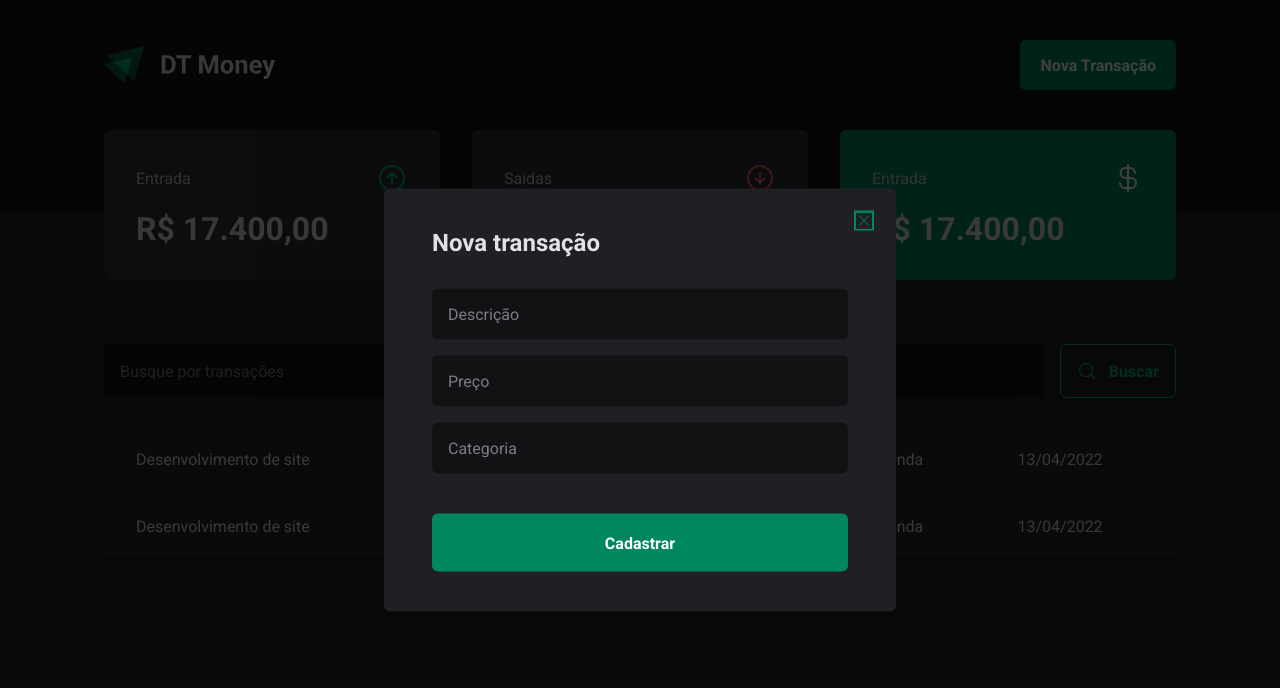
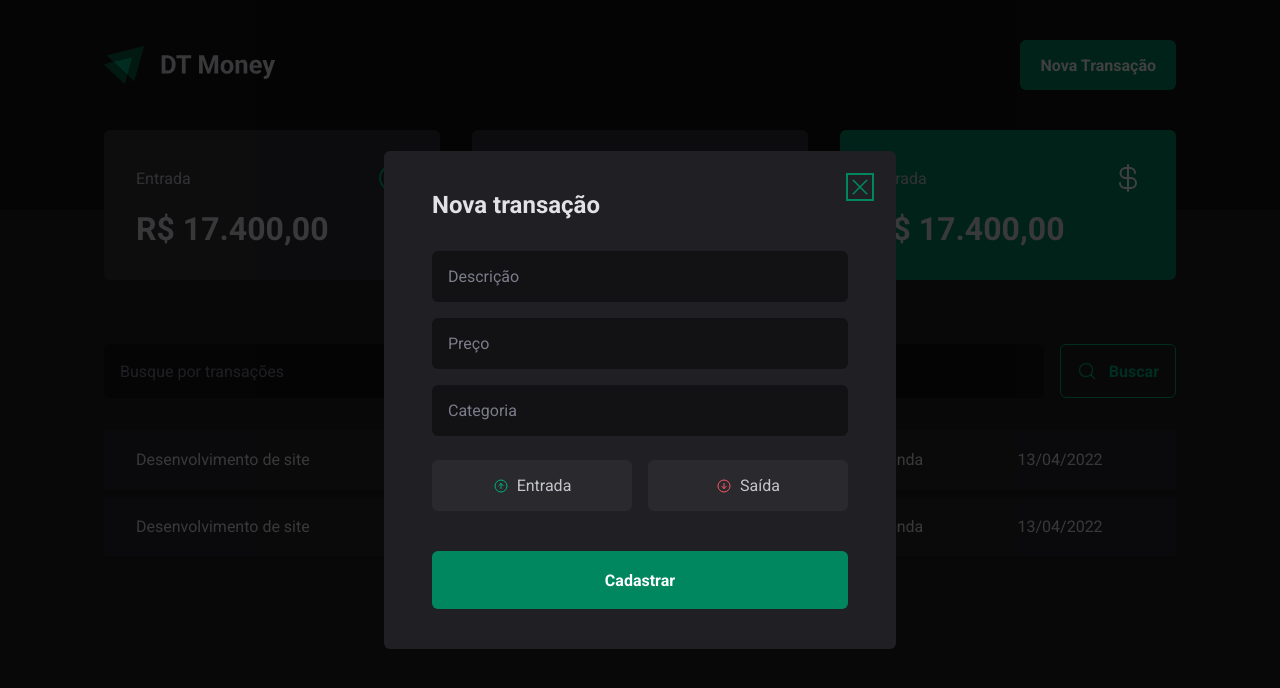
Before and after one commit to mbrenodev/dt-money, a React (Vite) app: page / in a window 1280 px wide. Both pictures are taken after a click on the button "Nova Transação". Shown: the top 688 px of the page. Built offline with nearby package versions, Linux system fonts and the light colour scheme.

Commit message:
Finish layout

```diff
--- a/package.json
+++ b/package.json
@@ -11,6 +11,7 @@
   },
   "dependencies": {
     "@radix-ui/react-dialog": "^1.0.5",
+    "@radix-ui/react-radio-group": "^1.1.3",
     "phosphor-react": "^1.4.1",
     "react": "^18.2.0",
     "react-dom": "^18.2.0",
--- a/src/components/NewTransactionModal/index.tsx
+++ b/src/components/NewTransactionModal/index.tsx
@@ -1,6 +1,7 @@
 import * as Dialog  from "@radix-ui/react-dialog";
-import { CloseButton, Content, Overlay } from "./styles";
-import { X } from "phosphor-react";
+
+import { CloseButton, Content, Overlay, TransactionType, TransactionTypeButton } from "./styles";
+import { ArrowCircleDown, ArrowCircleUp, X } from "phosphor-react";
 
 export function NewTransactionModal() {
   return (
@@ -11,12 +12,23 @@
         <Content>
           <Dialog.Title>Nova transação</Dialog.Title>
           <CloseButton>
-            <X />
+            <X size={24}/>
           </CloseButton>
           <form action="">
             <input type="text" placeholder="Descrição" required />
             <input type="number" placeholder="Preço" required />
             <input type="text" placeholder="Categoria" required />
+
+            <TransactionType>
+              <TransactionTypeButton variant="income" value="income">
+                <ArrowCircleUp />
+                Entrada
+              </TransactionTypeButton>
+              <TransactionTypeButton variant="outcome" value="outcome">
+                <ArrowCircleDown />
+                Saída
+              </TransactionTypeButton>
+            </TransactionType>
 
             <button type="submit">
               Cadastrar
--- a/src/components/NewTransactionModal/styles.ts
+++ b/src/components/NewTransactionModal/styles.ts
@@ -1,5 +1,6 @@
 import styled from "styled-components";
 import * as Dialog  from "@radix-ui/react-dialog";
+import * as RadioGroup  from "@radix-ui/react-radio-group";
 
 export const Overlay = styled(Dialog.Overlay)`
   position: fixed;
@@ -67,3 +68,44 @@
   cursor: pointer;
   color: ${props => props.theme['green-500']};
 `
+
+export const TransactionType = styled(RadioGroup.Root)`
+  display: grid;
+  grid-template-columns: repeat(2, 1fr);
+  gap: 1rem;
+  margin-top: 0.5rem;
+`
+interface TransactionTypeButtonProps {
+  variant: 'income' | 'outcome';
+}
+
+export const TransactionTypeButton = styled(RadioGroup.Item)<TransactionTypeButtonProps>`
+  background: ${props => props.theme['gray-700']};
+  padding: 1rem;
+  display: flex;
+  align-items: center;
+  justify-content: center;
+  gap: 0.5rem;
+  border-radius: 6px;
+  cursor: pointer;
+  border: 0;
+  color: ${props => props.theme['gray-300']};
+
+  svg {
+    color: ${props => props.variant === 'income' ? props.theme['green-300'] : props.theme['red-300']}
+  }
+
+  &[data-state='unchecked']:hover {
+    transition: background-color 0.2s;
+    background: ${props => props.theme["gray-600"]};
+  }
+
+  &[data-state='checked'] {
+    color: ${props => props.theme.white};
+    background: ${props=> props.variant === 'income' ? props.theme["green-500"] : props.theme["red-500"]};
+
+    svg {
+      color: ${props => props.theme.white};
+    }
+  }
+`
```
Also changed, not shown: 1 other file (tests, documents, lock files or other folders).
